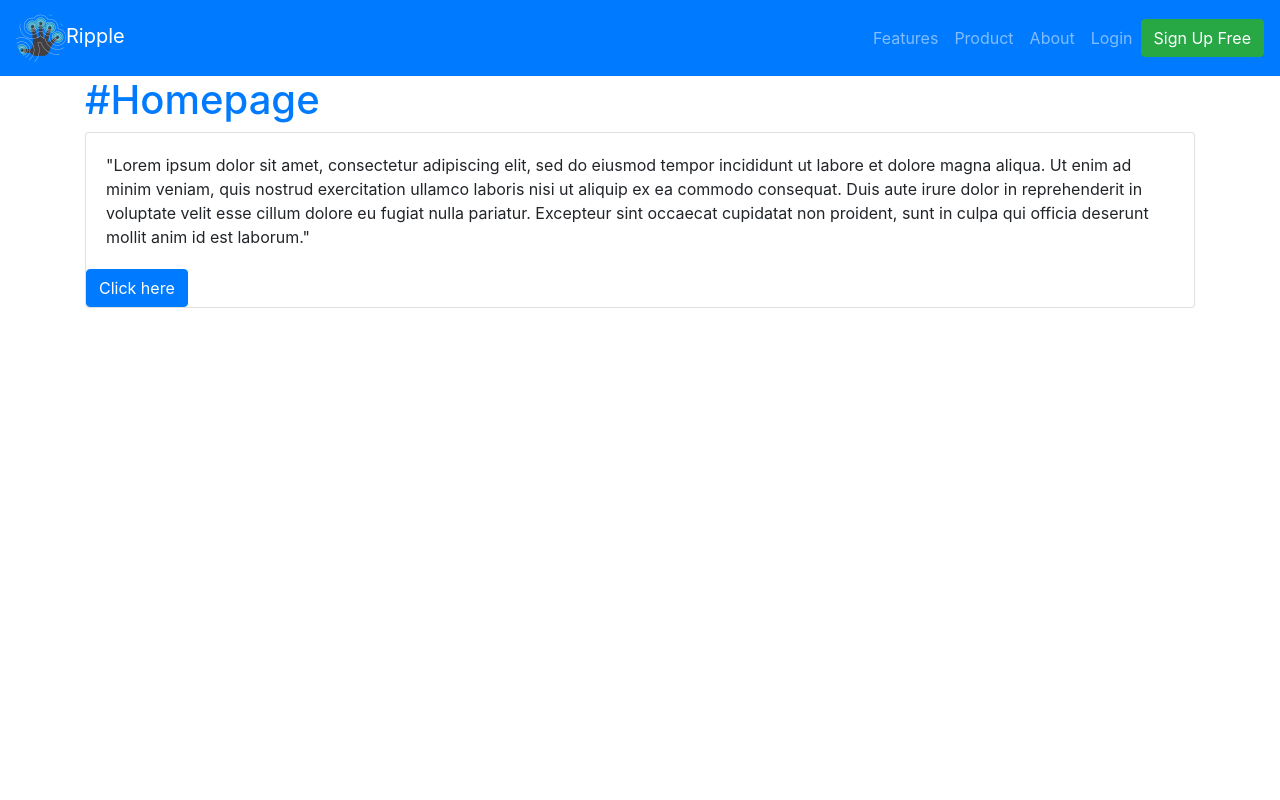
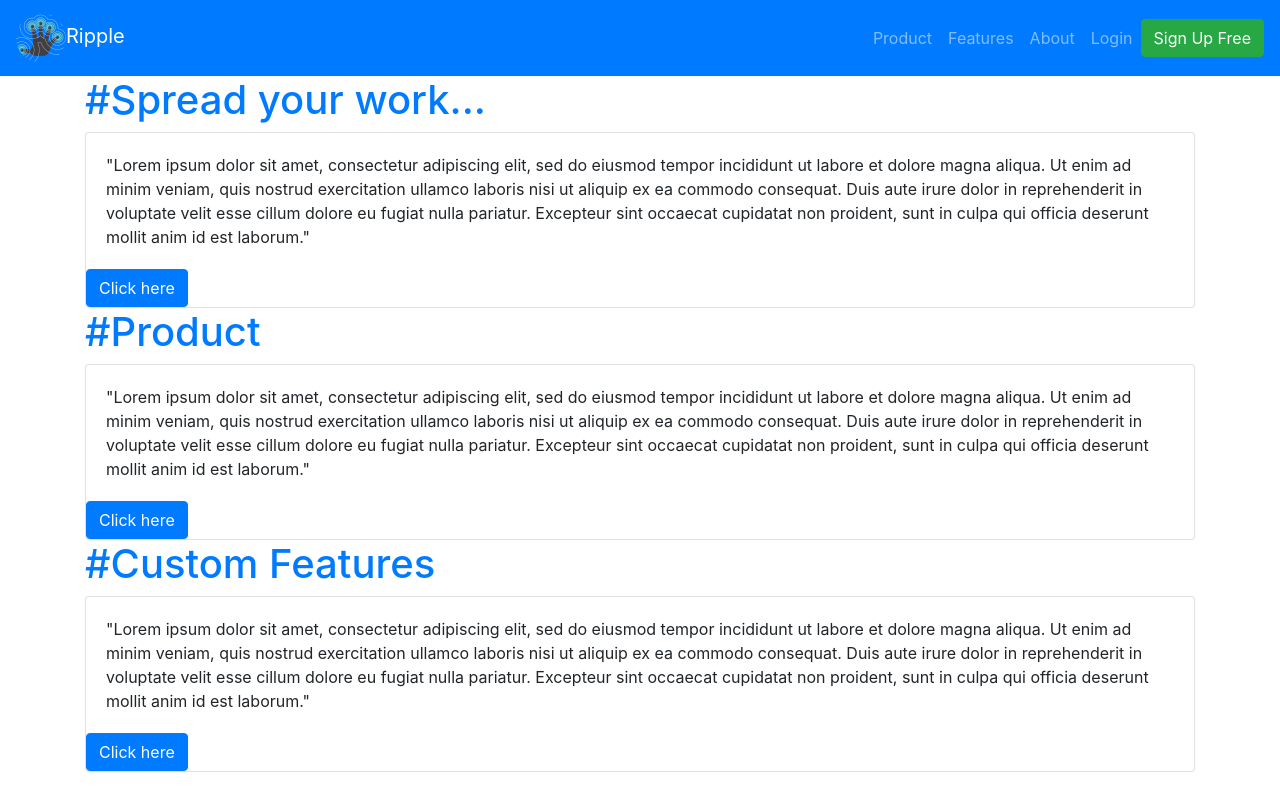
Before and after one commit to ATHasman/Ripple-Proposals-App, a React (Create React App) app: page /#/ in a window 1280 px wide. Built offline with nearby package versions, Linux system fonts and the light colour scheme.

Commit message:
Editing homepage Section Anchors

```diff
--- a/src/Components/HomeNavBar.js
+++ b/src/Components/HomeNavBar.js
@@ -12,9 +12,9 @@ export default class HomeNavBar extends Component {
                     <Navbar.Toggle aria-controls="basic-navbar-nav" />
                     <Navbar.Collapse id="basic-navbar-nav">
                         <Nav className="ml-auto">
-                            <Nav.Link href="#/#features">Features</Nav.Link>
-                            <Nav.Link href="#/#product">Product</Nav.Link>
-                            <Nav.Link href="#/#about">About</Nav.Link>
+                            <Nav.Link href="/Product">Product</Nav.Link>
+                            <Nav.Link href="/Features">Features</Nav.Link>
+                            <Nav.Link href="/About">About</Nav.Link>
                             <Nav.Link href="#/login">Login</Nav.Link>
                         </Nav>
                         <Button bg="light" variant="success" >Sign Up Free</Button>
--- a/src/Pages/Homepage/Homepage.js
+++ b/src/Pages/Homepage/Homepage.js
@@ -10,7 +10,25 @@ export default class Homepage extends Component {
             <div className="Home">
                 <HomeNavBar />
                 <Container >
-                   <h1><a href="#Homepage" className="AnchorLink"><span>#</span></a>Homepage</h1>
+                   <h1 id="Homepage"><a href="#Homepage" className="AnchorLink homepage-h1"><span>#</span></a>Spread your work...</h1>
+                    <Card>
+                        <Row>
+                            <Col>
+                                <Card.Body>"Lorem ipsum dolor sit amet, consectetur adipiscing elit, sed do eiusmod tempor incididunt ut labore et dolore magna aliqua. Ut enim ad minim veniam, quis nostrud exercitation ullamco laboris nisi ut aliquip ex ea commodo consequat. Duis aute irure dolor in reprehenderit in voluptate velit esse cillum dolore eu fugiat nulla pariatur. Excepteur sint occaecat cupidatat non proident, sunt in culpa qui officia deserunt mollit anim id est laborum."</Card.Body>
+                                <Button>Click here</Button>
+                            </Col>
+                        </Row>
+                    </Card>
+                    <h1 id="Product"><a href="#Product" className="AnchorLink product-h1"><span>#</span></a>Product</h1>
+                    <Card>
+                        <Row>
+                            <Col>
+                                <Card.Body>"Lorem ipsum dolor sit amet, consectetur adipiscing elit, sed do eiusmod tempor incididunt ut labore et dolore magna aliqua. Ut enim ad minim veniam, quis nostrud exercitation ullamco laboris nisi ut aliquip ex ea commodo consequat. Duis aute irure dolor in reprehenderit in voluptate velit esse cillum dolore eu fugiat nulla pariatur. Excepteur sint occaecat cupidatat non proident, sunt in culpa qui officia deserunt mollit anim id est laborum."</Card.Body>
+                                <Button>Click here</Button>
+                            </Col>
+                        </Row>
+                    </Card>
+                    <h1 id="Features"><a href="#Features" className="AnchorLin features-h1"><span>#</span></a>Custom Features</h1>
                     <Card>
                         <Row>
                             <Col>
```
